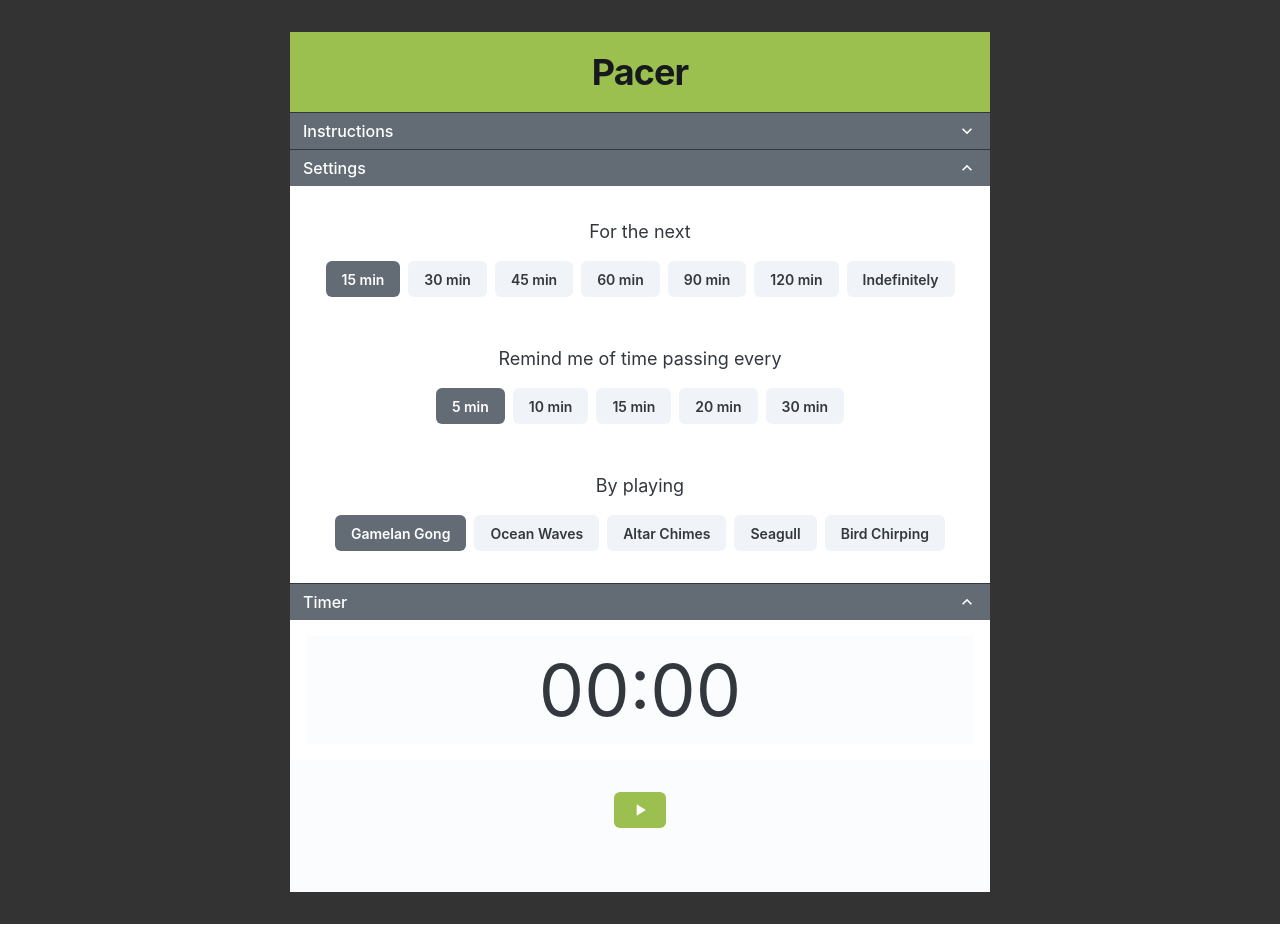
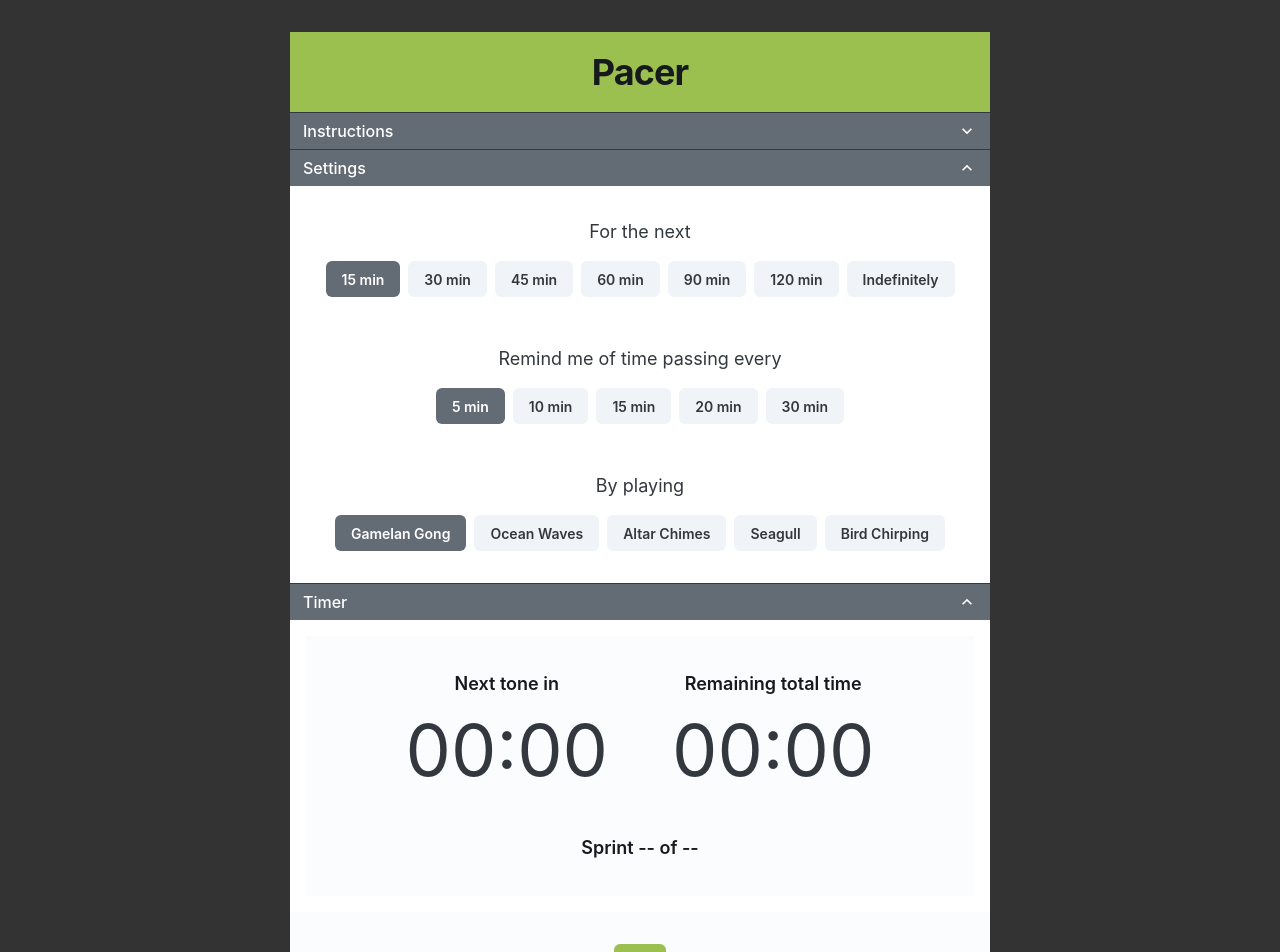
Before and after one commit to fastfedora/pacer, a React (Vite) app: page / in a window 1280 px wide. Shown: the top 952 px of the page. Before the commit the page ends 924 px from the top, so only its background shows below. Built offline with nearby package versions, Linux system fonts and the light colour scheme.

Commit message:
feat: Switch to using `TimerInfo` for syncing timer
We need more information about what’s going on than simply the next time.

```diff
--- a/src/App.tsx
+++ b/src/App.tsx
@@ -11,6 +11,7 @@ import ToneSettings from './components/settings/ToneSettings';
 import Accordion from './components/styled/Accordion';
 import SoundPlayer from './components/SoundPlayer'
 import Timer from './components/Timer';
+import { TimerInfo } from './types/TimerInfo';
 import { ToneInfo } from './types/ToneInfo';
 import './App.css'
 
@@ -67,7 +68,7 @@ function App() {
   const [selectedPace, setSelectedPace] = useState<number | undefined>(paces[0].seconds);
   const [selectedDuration, setSelectedDuration] = useState<number | undefined>(durations[0].seconds);
   const [selectedTone, setSelectedTone] = useState<string>(Object.keys(tones)[0]);
-  const [nextNotificationTime, setNextNotificationTime] = useState<number | undefined>();
+  const [timerInfo, setTimerInfo] = useState<TimerInfo>();
 
   return (
     <Stack style={{ width: 700 }} spacing={0}>
@@ -103,7 +104,7 @@ function App() {
 
         <Accordion label="Timer" defaultExpanded={true}>
           <Sheet>
-            <Timer toTime={nextNotificationTime} />
+            <Timer timerInfo={timerInfo} />
           </Sheet>
         </Accordion>
       </AccordionGroup>
@@ -113,7 +114,7 @@ function App() {
           delay={selectedPace}
           duration={selectedDuration}
           soundUrl={`/sounds/${tones[selectedTone].file}`}
-          onNextNotificationTime={setNextNotificationTime}
+          onTimerInfoChanged={setTimerInfo}
         />
       </Sheet>
 
--- a/src/components/SoundPlayer.tsx
+++ b/src/components/SoundPlayer.tsx
@@ -2,69 +2,108 @@ import { useEffect, useState } from 'react'
 import Button from '@mui/joy/Button';
 import PlayArrow from '@mui/icons-material/PlayArrow';
 import Stop from '@mui/icons-material/Stop';
+import { TimerInfo } from '../types/TimerInfo';
 
 const defaultDelay = 15 * 60;
 const soundCache: Record<string, Audio> = {};
+
+const isPlaying = (audio: Audio) => (
+  audio.currentTime > 0 && !audio.paused && !audio.ended &&
+  audio.readyState > audio.HAVE_CURRENT_DATA
+);
+
+function playSound(soundUrl: string) {
+  if (isPlaying(soundCache[soundUrl])) {
+    soundCache[soundUrl].pause();
+  }
+
+  soundCache[soundUrl] = new Audio(soundUrl);
+  soundCache[soundUrl].play();
+}
 
 function SoundPlayer({
   delay = defaultDelay,
   duration,
   soundUrl,
-  onNextNotificationTime
+  onTimerInfoChanged,
 }: {
   delay?: number,
   duration?: number,
   soundUrl: string,
-  onNextNotificationTime: (nextTime: number | undefined) => void
+  onTimerInfoChanged: (timerInfo: TimerInfo) => void,
 }) {
-  const [intervalId, setIntervalId] = useState<number | null>(null)
-  const [stopTimerId, setStopTimerId] = useState<number | null>(null)
+  const [timerId, setTimerId] = useState<number | null>(null);
+  const [timerInfo, setTimerInfo] = useState<TimerInfo>();
 
   useEffect(() => {
     if (!soundCache[soundUrl]) {
       soundCache[soundUrl] = new Audio(soundUrl);
     }
-  }, [soundUrl])
+  }, [soundUrl]);
+
+  const updateTimerInfo = (newTimerInfo: TimerInfo) => {
+    setTimerInfo(newTimerInfo);
+    onTimerInfoChanged(newTimerInfo);
+  };
+
+  const playNextTone = (currentTimerInfo: TimerInfo) => {
+    const newTimerInfo = {
+      ...currentTimerInfo,
+      nextTime: Date.now() + delay * 1000,
+      tonesPlayed: (currentTimerInfo.tonesPlayed ?? 0) + 1,
+    };
+
+    updateTimerInfo(newTimerInfo);
+    playSound(soundUrl);
+
+    // `nextTime` may be slightly ahead of `endTime`, so use a 1s buffer in the test
+    if (!currentTimerInfo?.endTime || (newTimerInfo.nextTime - currentTimerInfo.endTime) < 1000) {
+      setTimerId(window.setTimeout(playNextTone.bind(null, newTimerInfo), delay * 1000));
+    } else {
+      handleEnd(currentTimerInfo);
+    }
+  };
 
   const handlePlay = () => {
-    // Add an extra minute to the start time so the user sees the total time
-    // set first before it starts counting down.
-    onNextNotificationTime(Date.now() + (delay * 1000 + 1000));
+    const newTimerInfo = {
+      startTime: Date.now(),
+      // Add an extra minute to the start time so the user sees the total time
+      // set first before it starts counting down.
+      nextTime: Date.now() + delay * 1000 + 1000,
+      endTime: duration ? Date.now() + duration * 1000 : undefined,
+      tonesPlayed: 0,
+      totalTones: duration ? Math.floor(duration / delay) : 0,
+    };
 
-    const newIntervalId = window.setInterval(() => {
-      onNextNotificationTime(Date.now() + delay * 1000)
-      soundCache[soundUrl].play();
-    }, delay * 1000);
+    updateTimerInfo(newTimerInfo);
+    setTimerId(window.setTimeout(playNextTone.bind(null, newTimerInfo), delay * 1000));
+  }
 
-    setIntervalId(newIntervalId);
-
-    if (duration) {
-      const newStopTimerId = window.setTimeout(() => handleStop(), duration * 1000);
-
-      setStopTimerId(newStopTimerId);
-    }
+  const handleEnd = (currentTimerInfo: TimerInfo) => {
+    updateTimerInfo({
+      ...currentTimerInfo,
+      nextTime: undefined,
+    });
   }
 
   const handleStop = () => {
-    if (intervalId) {
-      clearInterval(intervalId)
+    if (timerId) {
+      clearTimeout(timerId);
+      setTimerId(null);
+    }
 
-      if (stopTimerId) {
-        clearTimeout(stopTimerId);
-      }
+    if (isPlaying(soundCache[soundUrl])) {
+      soundCache[soundUrl].pause();
+    }
 
-      soundCache[soundUrl].pause();
-
-      setIntervalId(null);
-      setStopTimerId(null);
-
-      onNextNotificationTime(undefined);
+    if (timerInfo) {
+      handleEnd(timerInfo);
     }
   }
 
   return (
     <div>
-      {intervalId
+      {timerId
         ? <Button onClick={handleStop}><Stop /></Button>
         : <Button onClick={handlePlay}><PlayArrow /></Button>
       }
--- a/src/components/Timer.tsx
+++ b/src/components/Timer.tsx
@@ -1,19 +1,28 @@
 import { useState, useEffect } from 'react'
+import Stack from '@mui/joy/Stack';
+import Typography from '@mui/joy/Typography';
+import { TimerInfo } from '../types/TimerInfo';
 
-function Timer({ toTime }: { toTime?: number }) {
-  const [remainingTime, setRemainingTime] = useState(toTime ? toTime - Date.now() : undefined);
+function Timer({ timerInfo }: { timerInfo?: TimerInfo }) {
+  const [remainingTime, setRemainingTime] = useState(
+    timerInfo?.nextTime ? timerInfo.nextTime - Date.now() : undefined
+  );
+
+  const timeUntilEnd = timerInfo?.endTime ? Math.max(0, timerInfo.endTime - Date.now()) : undefined;
 
   useEffect(() => {
-    if (toTime) {
-      setRemainingTime(toTime - Date.now());
+    if (timerInfo?.nextTime) {
+      setRemainingTime(timerInfo.nextTime - Date.now());
 
       const intervalId = setInterval(() => {
-        setRemainingTime(toTime - Date.now())
+        if (timerInfo.nextTime) {
+          setRemainingTime(timerInfo.nextTime - Date.now())
+        }
       }, 1000)
 
       return () => clearInterval(intervalId)
     }
-  }, [toTime])
+  }, [timerInfo?.nextTime])
 
   const formatTime = (time: number) => {
     const minutes = Math.floor(time / 60000)
@@ -23,9 +32,28 @@ function Timer({ toTime }: { toTime?: number }) {
   }
 
   return (
-    <div style={{ fontSize: 72 }}>
-      {remainingTime ? formatTime(remainingTime) : '00:00'}
-    </div>
+    <Stack style={{ fontSize: 72, padding: 36 }} spacing={4}>
+      <Stack direction="row" justifyContent="center" spacing={8}>
+        <div>
+          <Typography level="title-lg">Next tone in</Typography>
+          {remainingTime ? formatTime(remainingTime) : '00:00'}
+        </div>
+
+        <div>
+          <Typography level="title-lg">Remaining total time</Typography>
+          {timeUntilEnd ? formatTime(timeUntilEnd) : '00:00'}
+        </div>
+      </Stack>
+
+      <div>
+        <Typography level="title-lg">
+          Sprint {timerInfo?.totalTones
+            ? (timerInfo?.tonesPlayed ?? 0) + 1
+            : '--'
+          } of {timerInfo?.totalTones ?? '--'}
+        </Typography>
+      </div>
+    </Stack>
   )
 }
 
--- /dev/null
+++ b/src/types/TimerInfo.ts
@@ -0,0 +1,7 @@
+export interface TimerInfo {
+  startTime: number,
+  nextTime?: number,
+  endTime?: number,
+  tonesPlayed: number,
+  totalTones: number,
+}
```
